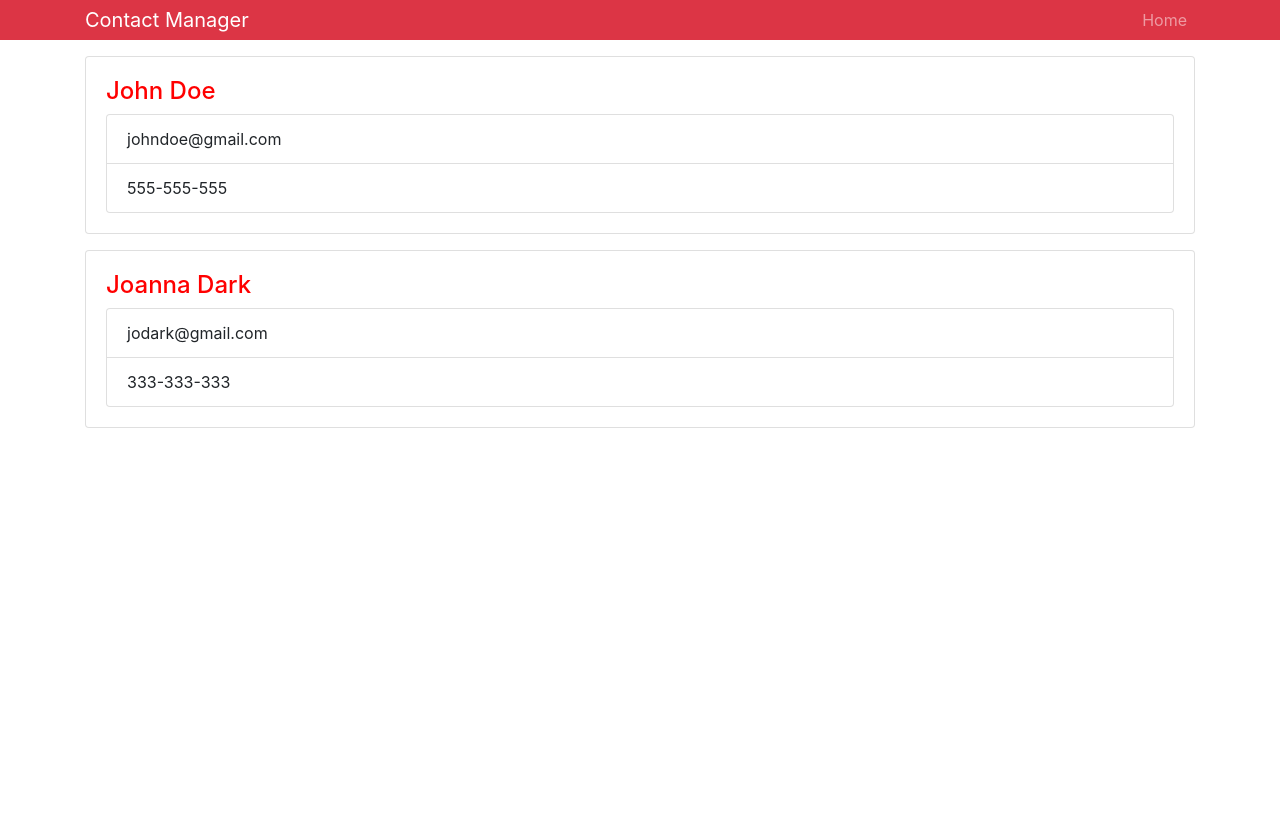
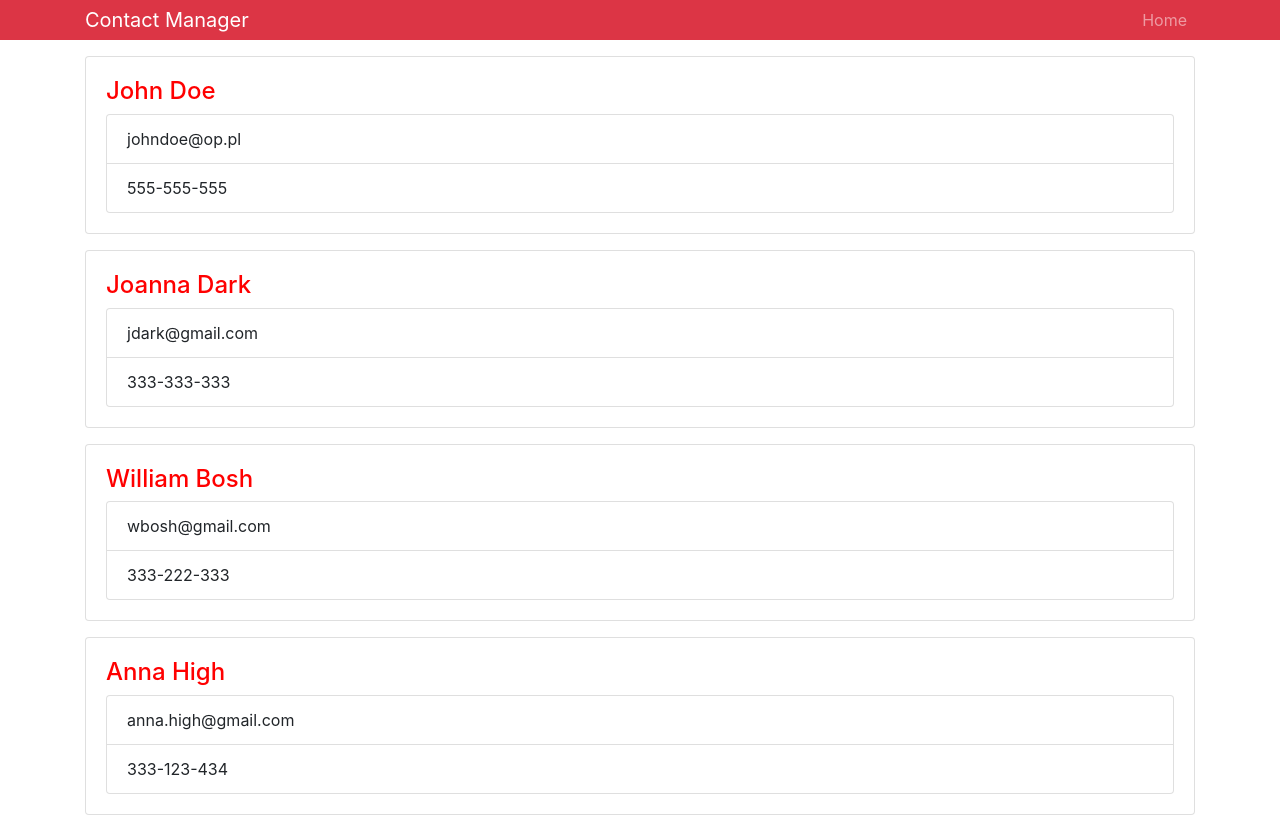
Before and after one commit to pm4git/contactmanager, a React (Create React App) app: page / in a window 1280 px wide. Before the commit the page ends 800 px from the top, so only its background shows below. Built offline with nearby package versions, Linux system fonts and the light colour scheme; the HTML template or start-up script is replaced by a standard one.

Commit message:
Added Contacts component as a Class component

```diff
--- a/src/App.js
+++ b/src/App.js
@@ -1,7 +1,7 @@
 import React from 'react';
-import Contact from "./Components/Contact";
 import Header from "./Components/Header";
 import 'bootstrap/dist/css/bootstrap.min.css';
+import Contacts from "./Components/Contacts";
 
 function App() {
 
@@ -9,8 +9,7 @@ function App() {
         <div className="App">
             <Header branding="Contact Manager"/>
             <div className="container">
-                <Contact name={"John Doe"} email={"johndoe@gmail.com"} phone={"555-555-555"}/>
-                <Contact name={"Joanna Dark"} email={"jodark@gmail.com"} phone={"333-333-333"}/>
+                <Contacts/>
             </div>
         </div>
     );
--- /dev/null
+++ b/src/Components/Contacts.js
@@ -0,0 +1,48 @@
+import React, {Component} from 'react';
+import Contact from "./Contact";
+
+class Contacts extends Component {
+
+    constructor() {
+        super();
+
+        this.state = {
+            contacts: [
+                {
+                    id: 1,
+                    name: "John Doe",
+                    email: "johndoe@op.pl",
+                    phone: "555-555-555"
+                },
+                {
+                    id: 2,
+                    name: "Joanna Dark",
+                    email: "jdark@gmail.com",
+                    phone: "333-333-333"
+                },
+                {
+                    id: 3,
+                    name: "William Bosh",
+                    email: "wbosh@gmail.com",
+                    phone: "333-222-333"
+                },
+                {
+                    id: 4,
+                    name: "Anna High",
+                    email: "anna.high@gmail.com",
+                    phone: "333-123-434"
+                }
+            ]
+        }
+    };
+
+    render() {
+        const {contacts} = this.state;
+        return (<div>
+                {contacts.map(contact => <Contact key={contact.id} phone={contact.phone} email={contact.email} name={contact.name}/>)}
+            </div>
+        );
+    };
+}
+
+export default Contacts;
```
